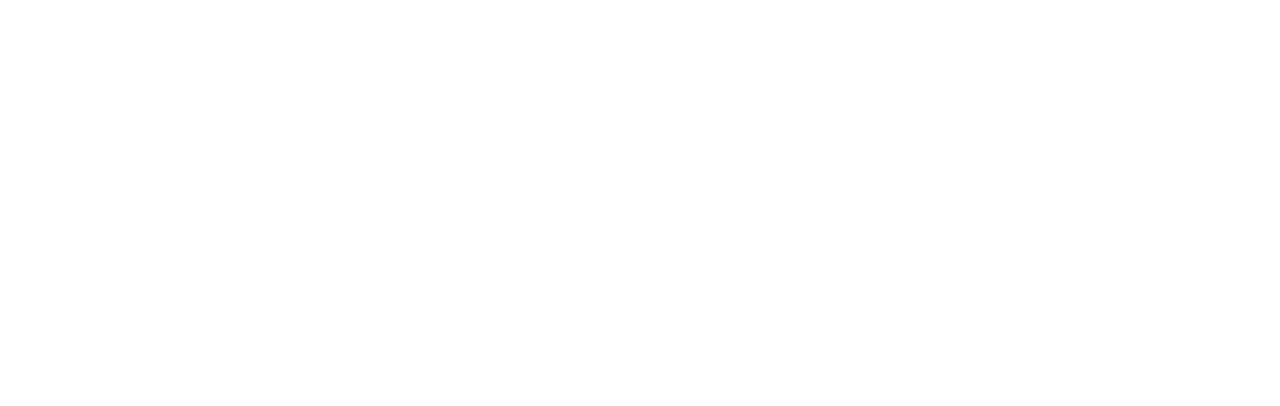
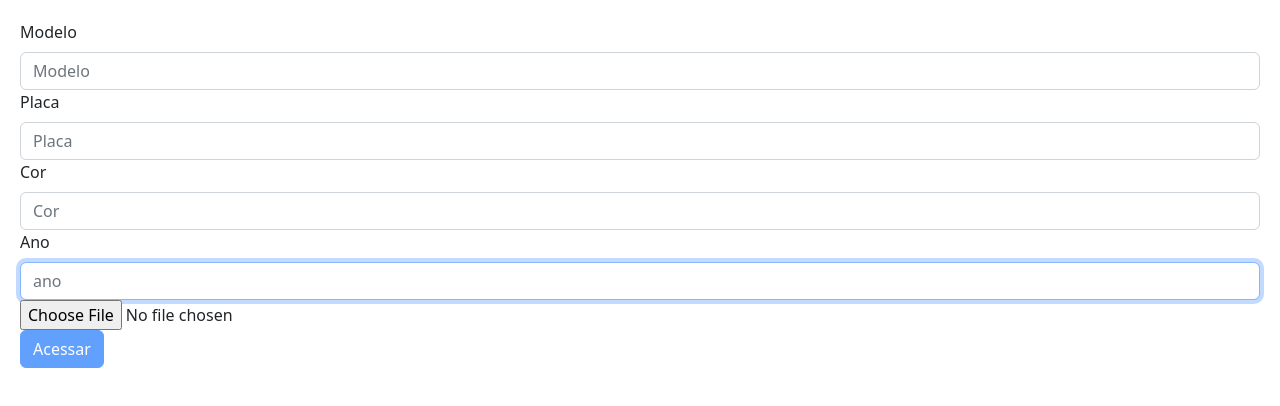
Before and after one commit to munhozotavio/goose, a React (Create React App) app: page /cars_cad in a window 1280 px wide. Before the commit this address had no page. Shown: the top 406 px of the page. Built offline with nearby package versions, Linux system fonts and the light colour scheme.

Commit message:
car registration v1.0

```diff
--- a/src/components/App/App.js
+++ b/src/components/App/App.js
@@ -4,7 +4,8 @@
 import './App.css';
 import Dashboard from '../Dashboard/Dashboard';
 import Cars from '../Cars/Cars';
-import Login from '../Login/Login'
+import Login from '../Login/Login';
+import Cars_cad from '../Cars_cad/Cars_cad';
 import useToken from "./useToken";
 import PrivateRoutes from "./PrivateRoutes";
 import PublicRoutes from "./PublicRoutes";
@@ -17,7 +18,8 @@
                 <Route exact path="/" element={<PrivateRoutes > <Navigate to="/dashboard" /> </PrivateRoutes>}/>
                 <Route exact path="/login" element={<PublicRoutes> <Login setToken={setToken}/> </PublicRoutes>}/>
                 <Route exact path="/dashboard" element={<PrivateRoutes> <Dashboard /> </PrivateRoutes>}/>
-                <Route exact path="/cars" element={<PrivateRoutes> <Cars /> </PrivateRoutes>}/>
+                <Route exact path="/cars" element={<PublicRoutes> <Cars /> </PublicRoutes>}/>
+                <Route exact path="/cars_cad" element={<PublicRoutes><Cars_cad /></PublicRoutes>}/>
             </Routes>
         </div>
     );
--- /dev/null
+++ b/src/components/Cars_cad/Cars_cad.js
@@ -0,0 +1,60 @@
+import React, { useState } from "react";
+import Button from 'react-bootstrap/Button';
+import Form from 'react-bootstrap/Form';
+import PropTypes from "prop-types";
+import { Navigate } from 'react-router-dom';
+
+// import './Cars.cad.css';
+
+export default function Cars_cad(){
+    const [modelo,setModelo] = useState("");
+    const [placa,setPlaca] = useState("");
+    const [cor,setCor] = useState("");
+    const [ano,setAno] = useState("");
+    const [foto,setFoto] = useState("");
+    const [flag,setFlag] = useState(false)
+
+    const handleSubmit = async (evente) =>{
+        alert("Veiculo Cadastrado")
+    }
+
+    const validateForm = () => {
+        return modelo.length > 0 && placa.length > 0 && cor.length > 0 && ano.length > 0
+    }
+
+    const handlerFoto = (event) =>{
+        setFoto(event.target.files[0])
+        setFlag(true)
+    }
+
+    return (
+        <div>
+            <Form onSubmit={handleSubmit}>
+                <Form.Group controlId="formModelo">
+                    <Form.Label>Modelo</Form.Label>
+                    <Form.Control autoFocus type='modelo' placeholder='Modelo' value={modelo} onChange={(e)=>setModelo(e.target.value)} />
+                </Form.Group>
+                <Form.Group controlId="formPlaca">
+                    <Form.Label>Placa</Form.Label>
+                    <Form.Control autoFocus type='placa' placeholder='Placa' value={placa} onChange={(e)=>setPlaca(e.target.value)} />
+                </Form.Group>
+                <Form.Group controlId="formCor">
+                    <Form.Label>Cor</Form.Label>
+                    <Form.Control autoFocus type='cor' placeholder='Cor' value={cor} onChange={(e)=>setCor(e.target.value)} />
+                </Form.Group>
+                <Form.Group controlId="formAno">
+                    <Form.Label>Ano</Form.Label>
+                    <Form.Control autoFocus type='ano' placeholder='ano' value={ano} onChange={(e)=>setAno(e.target.value)} />
+                </Form.Group>
+                <div>
+                    <input type='file' name='foto' onChange={handlerFoto}/>
+                </div>
+                <Button variant="primary" type="submit" disabled={!validateForm()}>Acessar</Button>
+
+            </Form>
+        </div>
+    )
+
+
+
+}
--- a/src/components/Login/Login.js
+++ b/src/components/Login/Login.js
@@ -7,10 +7,11 @@
 import './Login.css';
 
 async function loginUser(credentials) {
-    return(fetch("http://localhost:8080/login", {
+    return(fetch("http://localhost:3000/login", {
         method:"POST",
         headers:{
-            "Content-Type":"application/json"
+            "Content-Type":"application/json",
+            'Accept': 'application/json'
         },
         body: JSON.stringify(credentials)
     })).then(data => data.json());
```
Also changed, not shown: src/components/Cars_cad/Cars_cad.css (added), 1 other file (tests, documents, lock files or other folders).
